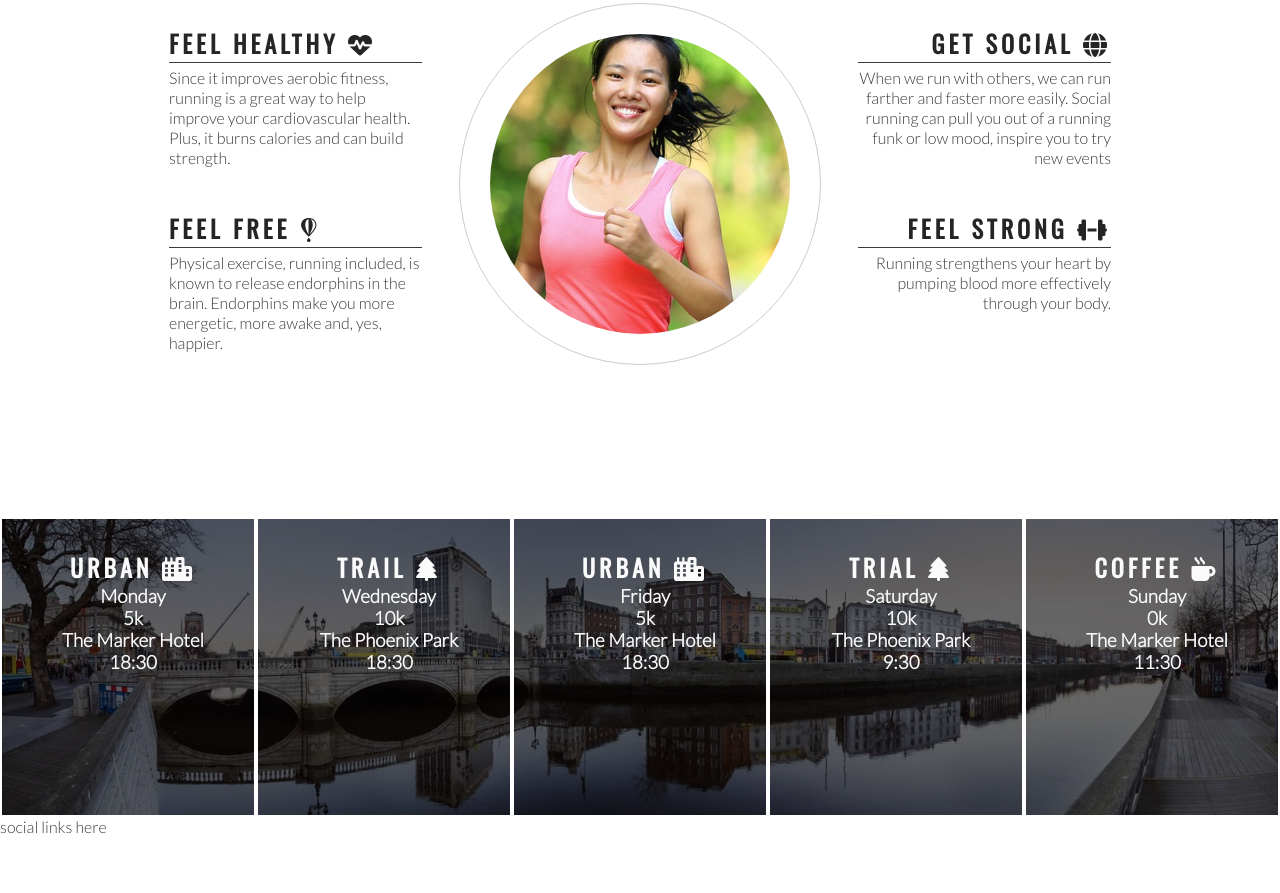
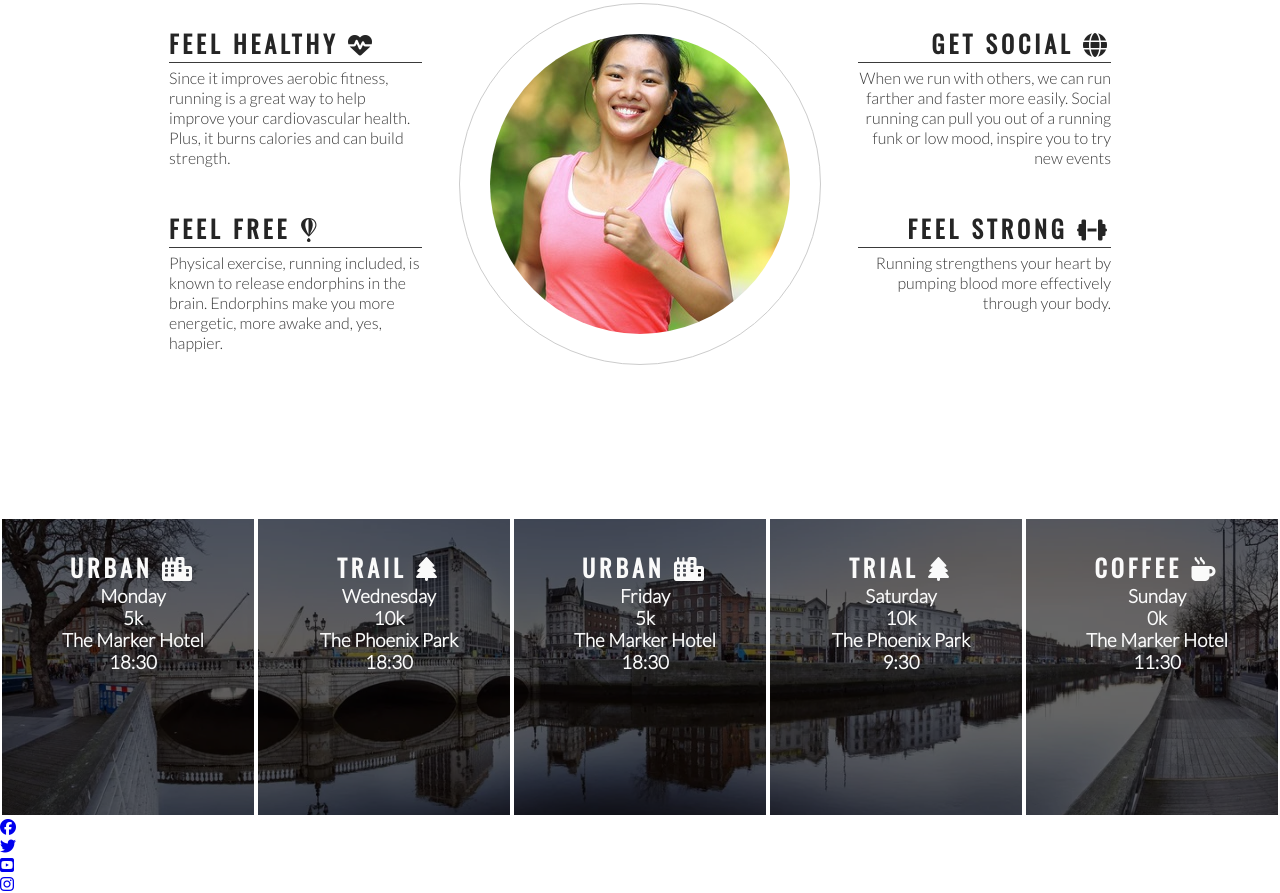
Before and after one commit to AsiaWi/love-running, a plain HTML site: page index.html in a window 1280 px wide. Shown: the part 778-1671 px from the top of the page. Before the commit the page ends 1614 px from the top, so only its background shows below. Drawn offline with nearby package versions, Linux system fonts and the light colour scheme.

Commit message:
add social media icons to footer

```diff
--- a/index.html
+++ b/index.html
@@ -121,7 +121,26 @@
 
         </div>
     </section>
-    <section>social links here</section>
+    <section>
+        <ul>
+            <li>
+                <a href="https://facebook.com" target="_blank" rel="noopener"
+                 aria-label="visit our facebook page (opens in a new tab)"><i class="fa-brands fa-facebook"></i></a>
+            </li>
+            <li>
+                <a href="https://twitter.com" target="_blank" rel="noopener"
+                 aria-label="visit our twitter page (opens in a new tab)"><i class="fa-brands fa-twitter"></i></a>
+            </li>
+            <li>
+                <a href="https://youtube.com" target="_blank" rel="noopener"
+                 aria-label="visit our youtube page (opens in a new tab)"><i class="fa-brands fa-square-youtube"></i></a>
+            </li>
+            <li>
+                <a href="https://instagram.com" target="_blank" rel="noopener"
+                 aria-label="visit our instagram page (opens in a new tab)"><i class="fa-brands fa-instagram"></i></a>
+            </li>
+        </ul>
+    </section>
 
     <!--Font awsome script-->
     <script src="https://kit.fontawesome.com/e9449ce373.js" crossorigin="anonymous"></script>
```
